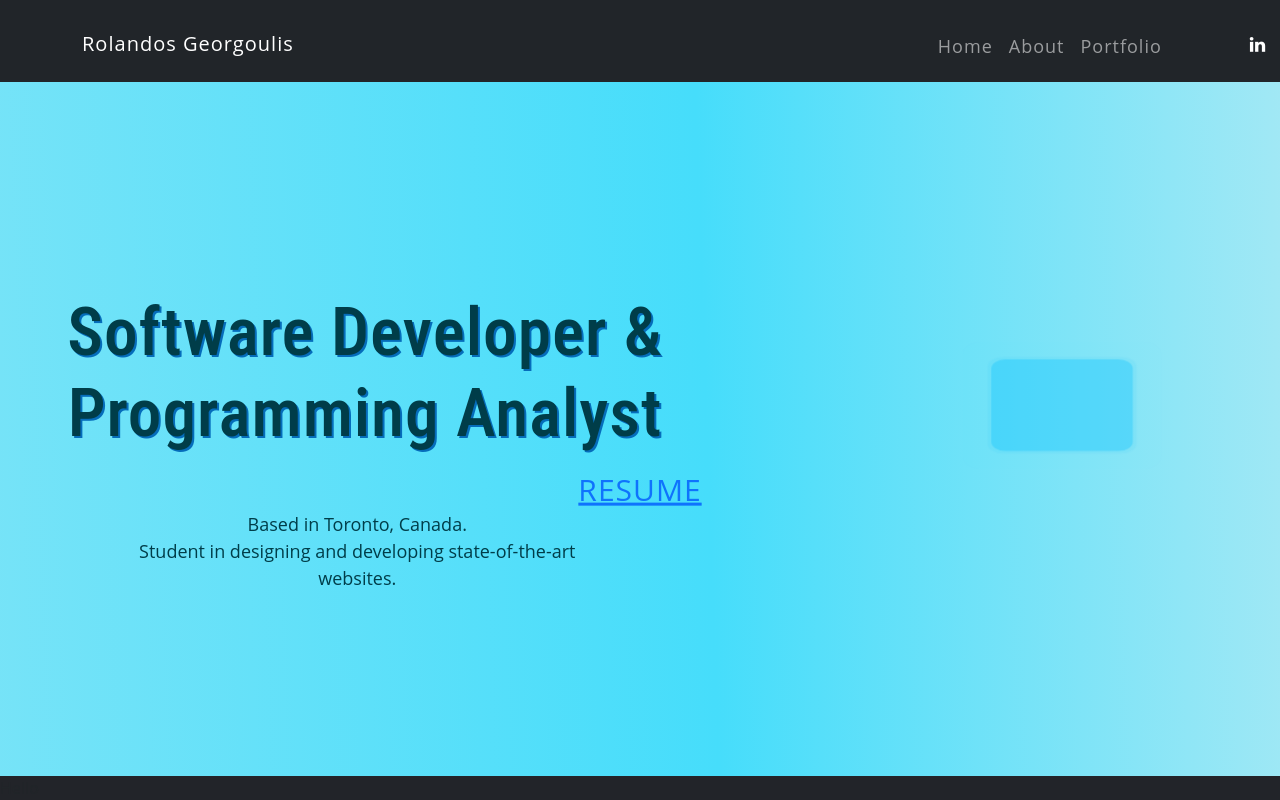
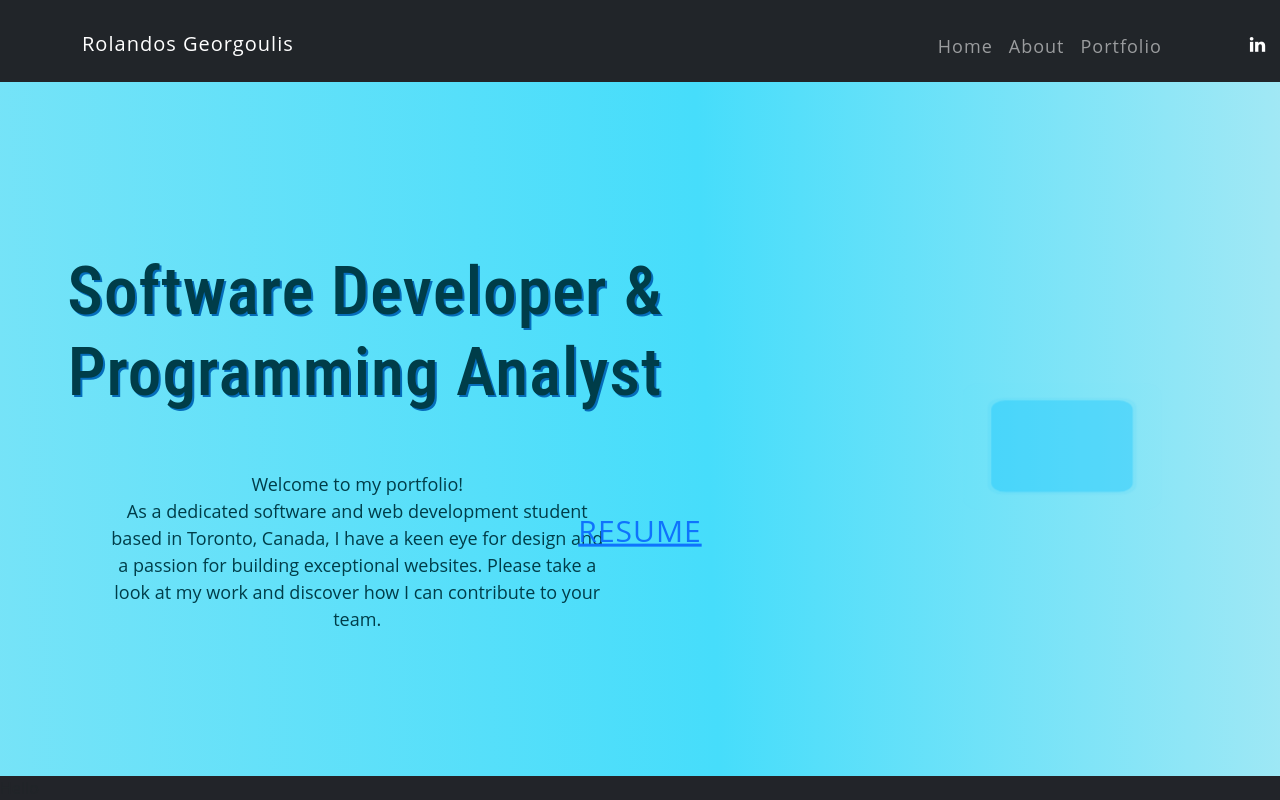
Before and after one commit to RolandosG/portfolioSite, a React (Create React App) app: page / in a window 1280 px wide. Built offline with nearby package versions, Linux system fonts and the light colour scheme; some icons are missing.

Commit message:
Update Introduction.js

```diff
--- a/src/components/Introduction.js
+++ b/src/components/Introduction.js
@@ -17,9 +17,8 @@ const Introduction = () => {
         </div>
       </div>
       <div class="slideRight" style={{color: '#003d49'}}>
-        Based in Toronto, Canada.
-        <br />
-        Student in designing and developing state-of-the-art websites.
+        Welcome to my portfolio!   <br />
+        As a dedicated software and web development student based in Toronto, Canada, I have a keen eye for design and a passion for building exceptional websites. Please take a look at my work and discover how I can contribute to your team.
       </div>
       <div
         class="slideUp"
```
